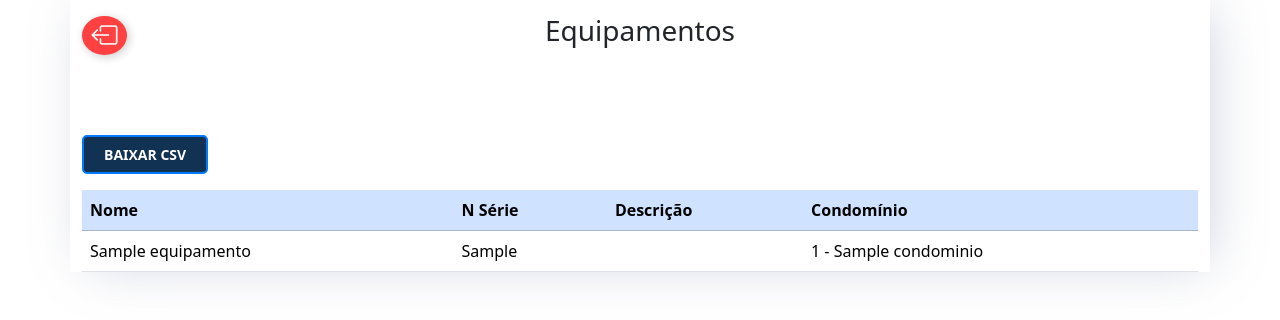
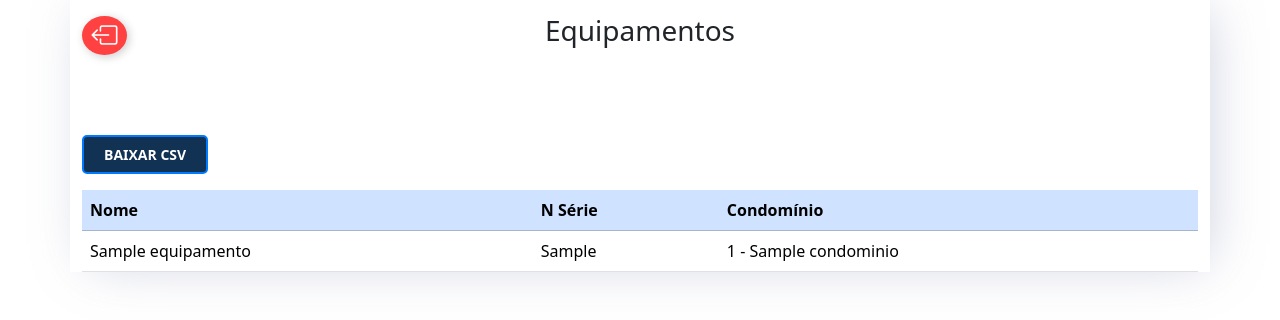
Before and after one commit to kemuelkesley/helpdesk-faculdade, a Django app: page /equipamentos in a window 1280 px wide. Shown: the part 129-449 px from the top of the page. Run offline with Django 4.2, Linux system fonts and the light colour scheme; a user stored in the database is signed in; tables that the repository leaves empty hold one stand-in row (values such as "Sample post"); parts of the project's set-up code (start-up, migrations or seed data) failed here and were passed over.

Commit message:
foi removido o campo descriçao do model equipamento e do template equipamentos.html

```diff
--- a/cadastro/models.py
+++ b/cadastro/models.py
@@ -67,7 +67,7 @@ class CategoriaEquipamento(models.Model):
 
     class Meta:
         verbose_name = "Categoria equipamentos"
-        verbose_name_plural = "Categoria de Equipamentos"
+        verbose_name_plural = "Categoria"
         ordering = ["-criado_em"]
 
 class Equipamento(models.Model):
--- a/templates/dados/equipamentos.html
+++ b/templates/dados/equipamentos.html
@@ -39,7 +39,6 @@
               <tr>
                 <th scope="col">Nome</th>
                 <th scope="col">N Série</th>
-                <th scope="col">Descrição</th>
                 <th scope="col">Condomínio</th>
               </tr>
             </thead>
@@ -48,7 +47,6 @@
               <tr>
                 <td>{{ equipamento.nome }}</td>
                 <td>{{ equipamento.numero_serie }}</td>
-                <td>{{ equipamento.descricao }}</td>
                 <td>{{ equipamento.condominio }}</td>
               </tr>
               {% endfor %}
```
